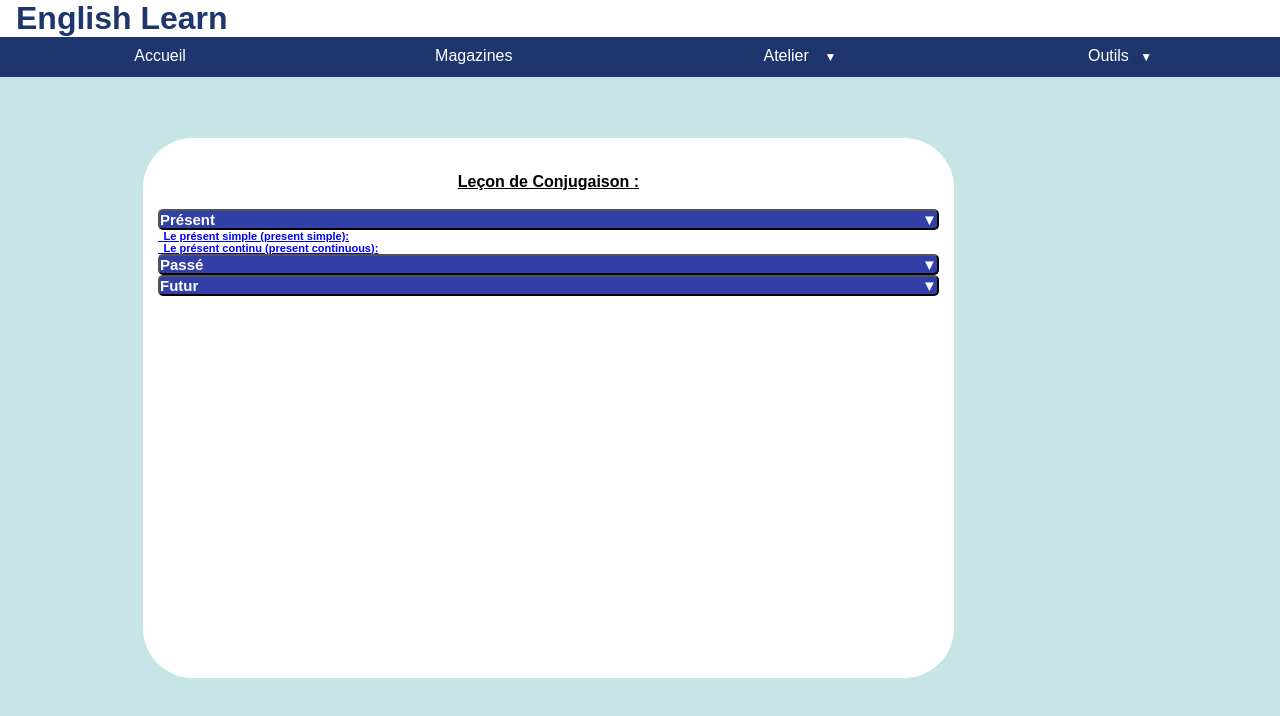
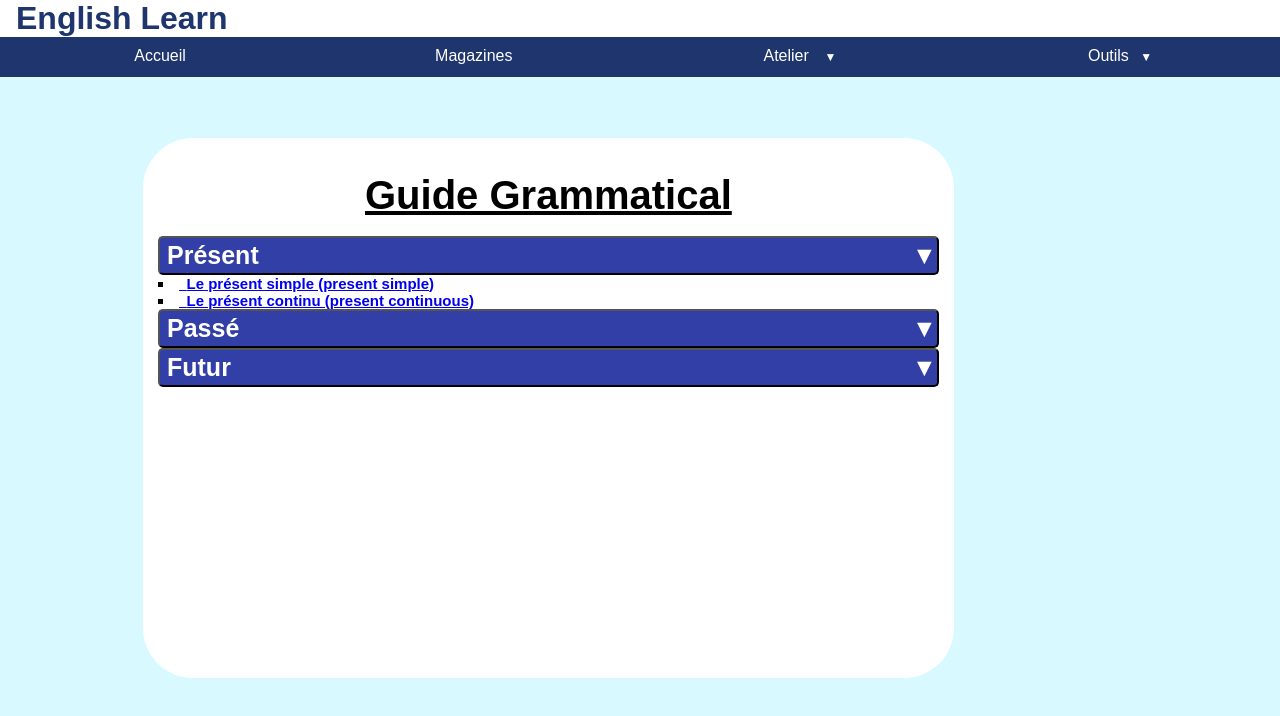
Before and after one commit to Annatare64/Projet_IHM, a React (Create React App) app: page /Guide in a window 1280 px wide. Both pictures are taken after a click on the button "Présent". Shown: the top 716 px of the page. Built offline with nearby package versions, Linux system fonts and the light colour scheme.

Commit message:
changer tout les boutons

```diff
--- a/src/AtelierExercices/ExoConjugaison.js
+++ b/src/AtelierExercices/ExoConjugaison.js
@@ -100,7 +100,7 @@ class ExoConj extends React.Component {
 		const y = this.state.divcontainer2
 		const z = this.state.divcontainer3
 
-		const title = "Exercices de Conjugaison :"
+		const title = "Exercices de Conjugaison"
 		const elementsFacile = this.TabEx.exercices.map(
 			function (exo) {
 				if (exo.difficulté == "Facile") {
--- a/src/AtelierExercices/ExoGrammaires.js
+++ b/src/AtelierExercices/ExoGrammaires.js
@@ -98,7 +98,7 @@ class ExoGramm extends React.Component {
 		const y = this.state.divcontainer2
 		const z = this.state.divcontainer3
 
-		const title = "Exercices de Grammaire :"
+		const title = "Exercices de Grammaire"
 		const elementsFacile = this.TabEx.exercices.map(
 			function (exo) {
 				if (exo.difficulté == "Facile") {
--- a/src/AtelierExercices/ExoVocabulaires.js
+++ b/src/AtelierExercices/ExoVocabulaires.js
@@ -81,7 +81,7 @@ class ExoVocab extends React.Component {
 		var countFacile = 0,
 			countModéré = 0,
 			countDifficile = 0
-		const title = "Exercices de Vocabulaire :"
+		const title = "Exercices de Vocabulaire"
 		const elementsFacile = this.TabEx.exercices.map(
 			function (exo) {
 				if (exo.difficulté == "Facile") {
--- a/src/AtelierExercices/stylebouton.css
+++ b/src/AtelierExercices/stylebouton.css
@@ -6,18 +6,15 @@
 	width: 100%;
 	text-align: left;
 	position: relative;
-	font-size: 15px;
+	font-size: 25px;
 	border-radius: 5px;
+	padding: 3px 7px 3px 7px;
 }
 
 .bouton::after {
 	content: " ▼";
 	position: absolute;
 	right: 0%;
-}
-
-.Titre2 {
-	text-align: center;
 }
 
 .ExoCentre {
@@ -48,7 +45,7 @@
 }
 
 .tete2 {
-	background-color: #309ea144;
+	background-color: #d7f9ff;
 	width: 100%;
 	height: 800px;
 	padding: 35px 15px 5px;
@@ -78,4 +75,10 @@
 
 .LiExo {
 	list-style: square;
+	font-size: 15px;
 }
+
+.Titre2 {
+	text-align: center;
+	font-size: 40px;
+}
--- a/src/CSS/Outils.css
+++ b/src/CSS/Outils.css
@@ -17,7 +17,7 @@ td {
 }
 .container1:before,
 .tete1 {
-	background-color: #309ea144;
+	background-color: #d7f9ff;
 	width: 100%;
 	height: 800px;
 	padding: 35px 15px 5px;
@@ -38,8 +38,9 @@ td {
 	width: 100%;
 	text-align: left;
 	position: relative;
-	font-size: 15px;
+	font-size: 25px;
 	border-radius: 5px;
+	padding: 3px 7px 3px 7px;
 }
 
 .bouton1::after {
--- a/src/CSS/accueil.css
+++ b/src/CSS/accueil.css
@@ -28,7 +28,7 @@ p {
 }
 .container4:before,
 .tete4 {
-  background-color: #309ea144;
+	background-color: #d7f9ff;
 	width: 100%;
 	height: 800px;
 	padding: 35px 15px 5px;
--- a/src/CSS/magazines.css
+++ b/src/CSS/magazines.css
@@ -53,7 +53,7 @@ img {
 }
 
 .tete {
-  background-color: #309ea144;
+	background-color: #d7f9ff;
 	width: 100%;
 	height: 800px;
 	padding: 35px 15px 5px;
--- a/src/Outils/Guide.js
+++ b/src/Outils/Guide.js
@@ -92,14 +92,14 @@ class Guide extends React.Component {
 		const y = this.state.divcontainer2
 		const z = this.state.divcontainer3
 
-		const title = "Leçon de Conjugaison :"
+		const title = "Guide Grammatical"
 		const elementsFacile = this.TabGui.leçon.map(
 			function (gui) {
 				if (gui.temps == "Présent") {
 					return (
-						<li>
+						<li className="LiExo">
 							<Link to="/present">
-								&ensp;{gui.type}: {gui.nom}
+								&ensp;{gui.type} {gui.nom}
 							</Link>
 						</li>
 					)
@@ -110,9 +110,9 @@ class Guide extends React.Component {
 			function (gui) {
 				if (gui.temps == "Passé") {
 					return (
-						<li>
+						<li className="LiExo">
 							<a href="#" onClick={() => this.displayguiVocab(gui.id)}>
-								&ensp;{gui.type}: {gui.nom}
+								&ensp;{gui.type} {gui.nom}
 							</a>
 						</li>
 					)
@@ -123,9 +123,9 @@ class Guide extends React.Component {
 			function (gui) {
 				if (gui.temps == "Futur") {
 					return (
-						<li>
+						<li className="LiExo">
 							<a href="#" onClick={() => this.displayguiVocab(gui.id)}>
-								&ensp;{gui.type}: {gui.nom}
+								&ensp;{gui.type} {gui.nom}
 							</a>
 						</li>
 					)
--- a/src/Outils/Lexique.js
+++ b/src/Outils/Lexique.js
@@ -93,14 +93,14 @@ class Lexique extends React.Component {
 		const y = this.state.divcontainer2
 		const z = this.state.divcontainer3
 
-		const title = "Vocabulaire :"
+		const title = "Lexique"
 		const elementsFacile = this.TabLex.vocabulaire.map(
 			function (voc) {
 				if (voc.Theme == "Vie Quotidienne") {
 					return (
-						<li>
+						<li className="LiExo">
 							<Link to="/Vetement">
-								&ensp;{voc.type}: {voc.nom}
+								&ensp;{voc.type} {voc.nom}
 							</Link>
 						</li>
 					)
@@ -111,9 +111,9 @@ class Lexique extends React.Component {
 			function (voc) {
 				if (voc.Theme === "Passé") {
 					return (
-						<li>
+						<li className="LiExo">
 							<a href="#" onClick={() => this.displayvocVocab(voc.id)}>
-								&ensp;{voc.type}: {voc.nom}
+								&ensp;{voc.type} {voc.nom}
 							</a>
 						</li>
 					)
@@ -124,9 +124,9 @@ class Lexique extends React.Component {
 			function (voc) {
 				if (voc.Theme == "Futur") {
 					return (
-						<li>
+						<li className="LiExo">
 							<a href="#" onClick={() => this.displayvocVocab(voc.id)}>
-								&ensp;{voc.type}: {voc.nom}
+								&ensp;{voc.type} {voc.nom}
 							</a>
 						</li>
 					)
```
Lines whose indentation alone changed are shown as unchanged.
